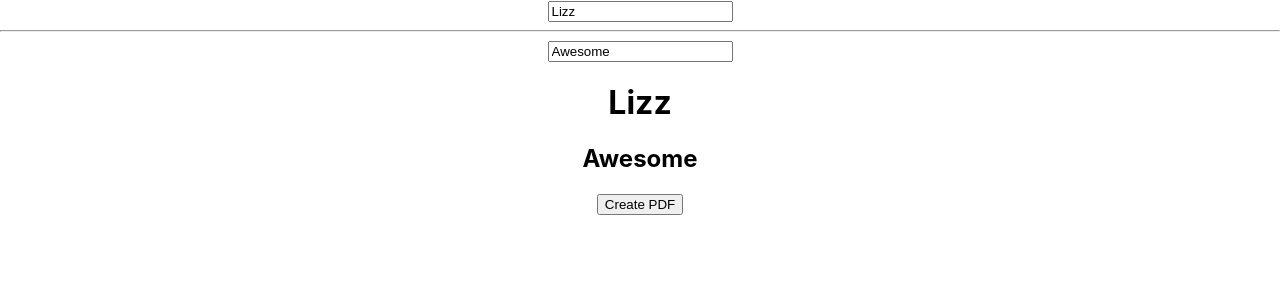
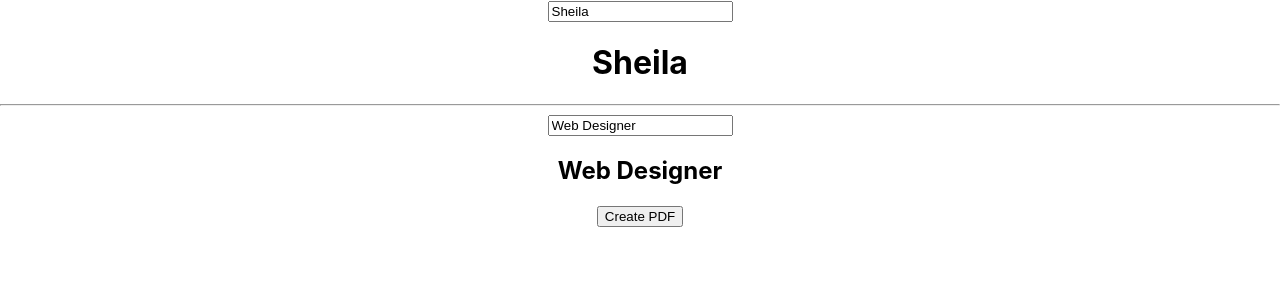
Before and after one commit to lizzkats/resume-builder-frontend, a React (Create React App) app: page / in a window 1280 px wide. Shown: the top 300 px of the page. Built offline with nearby package versions, Linux system fonts and the light colour scheme.

Commit message:
separates into relevant components

```diff
--- a/src/App.js
+++ b/src/App.js
@@ -1,12 +1,12 @@
 import React, { Component } from 'react';
 import './App.css';
-import NameTitle from './components/NameTitle.js';
+import ResumeUI from './components/ResumeUI';
 
 class App extends Component {
   render() {
     return (
       <div className="App">
-        <NameTitle />
+        <ResumeUI />
       </div>
     );
   }
--- a/src/components/ContextProvider.js
+++ /dev/null
@@ -1,2 +0,0 @@
-import React from 'react';
-export const {Provider, Consumer} = React.createContext({})
--- a/src/components/NameTitle.js
+++ /dev/null
@@ -1,61 +0,0 @@
-import React from "react";
-import { Provider } from './ContextProvider';
-
-export default class NameTitle extends React.Component {
-  constructor(props) {
-    super(props);
-    this.state = {
-      name: "Lizz",
-      title: "Awesome"
-      };
-      this.handleChange = this.handleChange.bind(this);
-      this.createPDF = this.createPDF.bind(this);
-  }
-
-  handleChange(event){
-    const {name, value} = event.target
-    this.setState({
-      [name] : value
-    })
-  }
-
-  async createPDF(){
-    await fetch('http://localhost:3000/generatePDF', {
-      method: 'POST',
-      mode: "cors",
-      headers: {
-        'Access-Control-Allow-Origin': '*',
-        'Access-Control-Allow-Methods': 'GET,PUT,POST,DELETE',
-        'Access-Control-Allow-Headers': 'Content-Type',
-        'Accept': 'application/json',
-        'Content-type': 'application/json'
-      },
-      body: JSON.stringify({name: this.state.name, title: this.state.title})
-    }).then(response => {console.log(response.text())})
-  }
-
-  render() {
-    return (
-      <Provider>
-        <input
-          name="name"
-          type="text"
-          value={this.state.name}
-          onChange={this.handleChange}
-          placeholder="Name"
-        />
-        <hr />
-        <input
-          name="title"
-          type="text"
-          value={this.state.title}
-          onChange={this.handleChange}
-          placeholder="Title"
-        />
-        <h1>{this.state.name}</h1>
-        <h2>{this.state.title}</h2>
-        <button onClick={this.createPDF}>Create PDF</button>
-      </Provider>
-    );
-  }
-}
--- /dev/null
+++ b/src/components/ResumeUI.js
@@ -0,0 +1,44 @@
+import React, { Component } from "react";
+import SubmitPDF from './SubmitPDF';
+
+export default class ResumeUI extends Component {
+  constructor(props) {
+    super(props);
+    this.state = {
+      name: "Sheila",
+      title: "Web Designer",
+    };
+    this.handleChange = this.handleChange.bind(this);
+  }
+  handleChange(event){
+    const {name, value} = event.target
+    this.setState({
+      [name] : value
+    })
+  }
+
+  render() {
+    return (
+      <div>
+        <input
+          name="name"
+          type="text"
+          value={this.state.name}
+          onChange={this.handleChange}
+          placeholder="Name"
+        />
+        <h1>{this.state.name}</h1>
+        <hr />
+        <input
+          name="title"
+          type="text"
+          value={this.state.title}
+          onChange={this.handleChange}
+          placeholder="Title"
+        />
+        <h2>{this.state.title}</h2>
+        <SubmitPDF name={this.state.name} title={this.state.title} />
+      </div>
+    );
+  }
+}
--- /dev/null
+++ b/src/components/SubmitPDF.js
@@ -0,0 +1,32 @@
+import React from "react";
+
+export default class SubmitPDF extends React.Component {
+  constructor(props) {
+    super(props);
+    this.state = {...props}
+      this.createPDF = this.createPDF.bind(this);
+  }
+
+  async createPDF(){
+    await fetch('http://localhost:3000/generatePDF', {
+      method: 'POST',
+      mode: "cors",
+      headers: {
+        'Access-Control-Allow-Origin': '*',
+        'Access-Control-Allow-Methods': 'GET,PUT,POST,DELETE',
+        'Access-Control-Allow-Headers': 'Content-Type',
+        'Accept': 'application/json',
+        'Content-type': 'application/json'
+      },
+      body: JSON.stringify({name: this.props.name, title: this.props.title})
+    }).then(response => {console.log(response.text())})
+  }
+
+  render() {
+    return (
+      <div>
+        <button onClick={this.createPDF}>Create PDF</button>
+      </div>
+    );
+  }
+}
```
